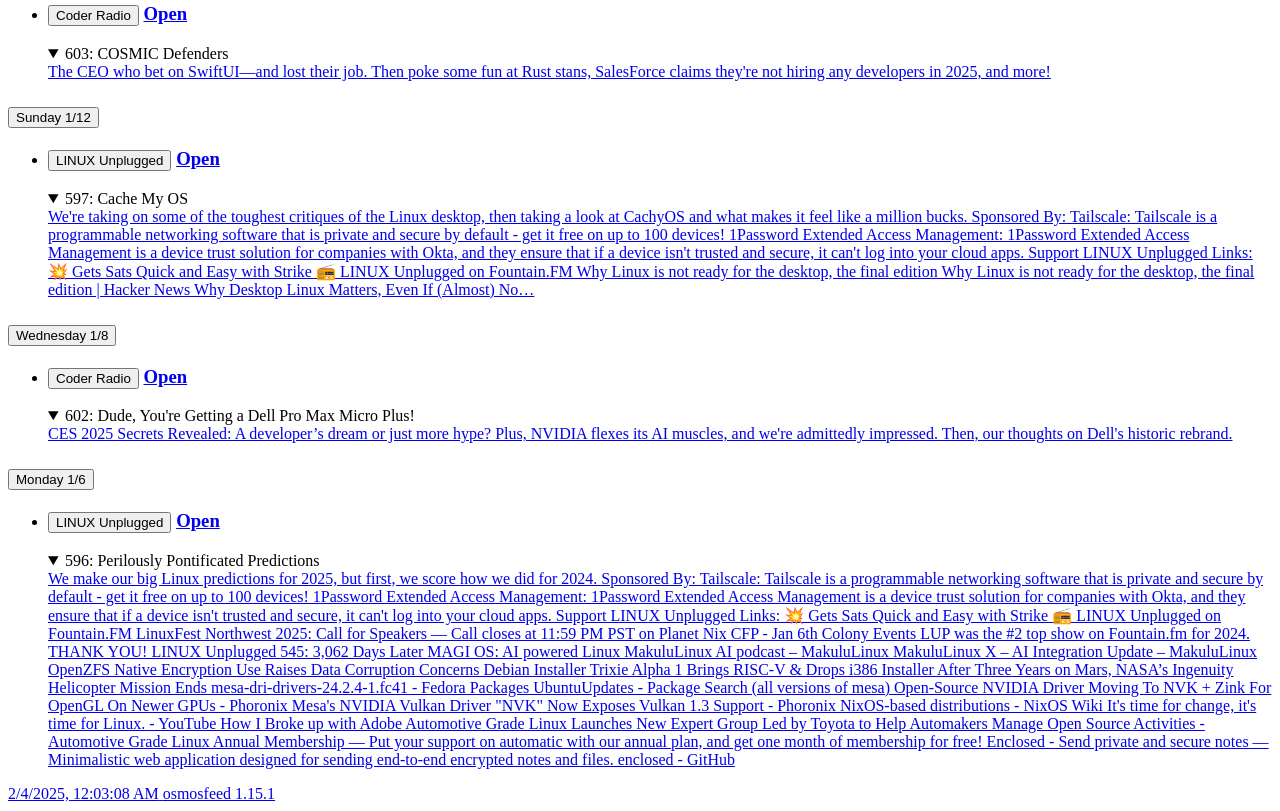
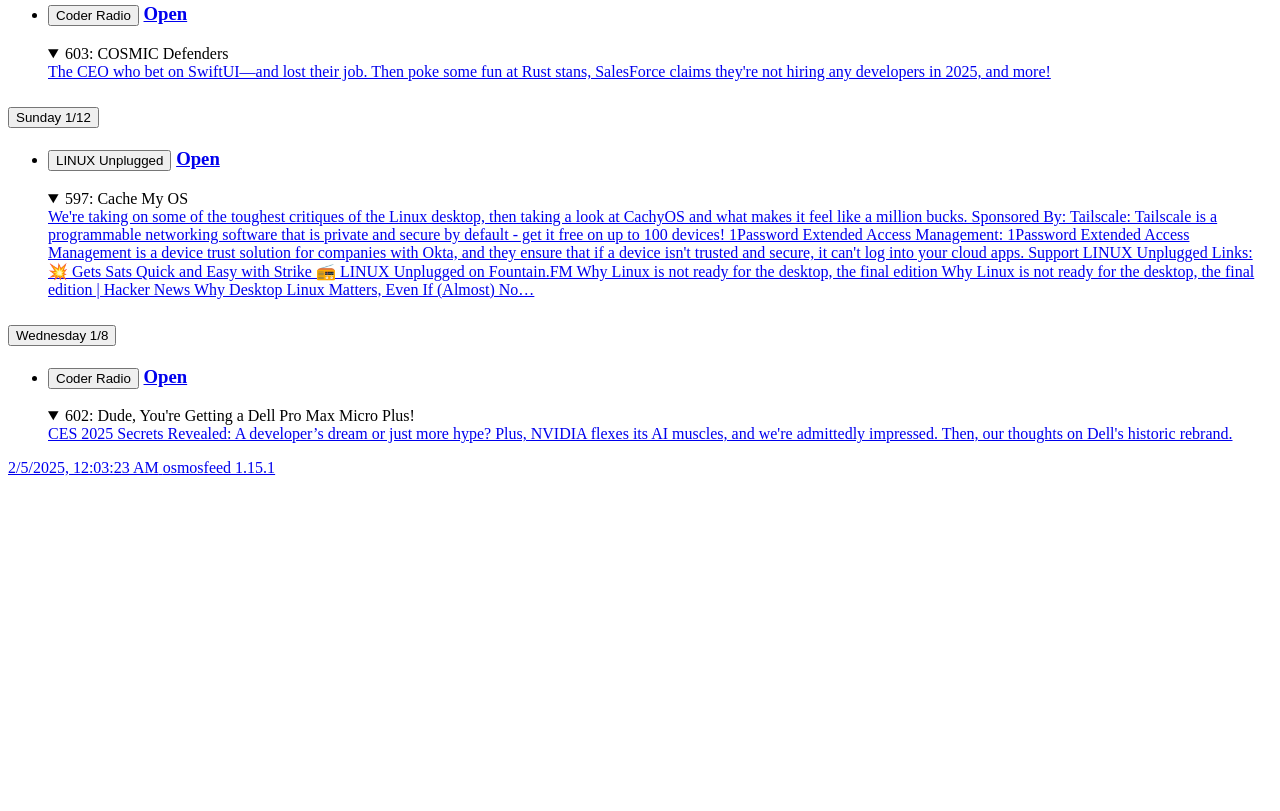
Before and after one commit to marshalmiller/podcasts, a plain HTML site: page index.html in a window 1280 px wide. Shown: the part 1042-1853 px from the top of the page. After the commit the page ends 1527 px from the top, so only its background shows below. Drawn offline with Linux system fonts and the light colour scheme.

Commit message:
deploy: b630cd330da5b4f3824a3dc696a1535f8ef06daa

```diff
--- a/index.html
+++ b/index.html
@@ -436,88 +436,10 @@
             </li>
         </ul>
       </section>
-      <section class="daily-content js-toggle-accordions-scope">
-        <h2 class="daily-heading">
-          <button
-            class="daily-heading-toggle"
-            data-action="toggle-accordions"
-            title="Click to toggle the day, Ctrl + click to toggle all."
-          >
-            <time class="daily-heading-toggle__weekday js-offset-weekday" data-offset-date=2025-01-06 datetime="2025-01-06T02:30:00.000Z">2025-01-06</time>
-            <time class="daily-heading-toggle__date js-offset-date" data-offset-date=2025-01-06 datetime="2025-01-06T02:30:00.000Z"></time>
-          </button>
-        </h2>
-        <ul class="sources card">
-            <li class="card__section">
-              <section class="js-toggle-accordions-scope">
-                <h3 class="source-heading">
-                  <button
-                    class="source-heading__name"
-                    data-action="toggle-accordions"
-                    title="Click to toggle the source, Ctrl + click to toggle all."
-                  >LINUX Unplugged</button>
-                  <a class="source-heading__link" href="https://linuxunplugged.com">Open</a>
-                </h3>
-                <section class="articles-per-source">
-                    <article>
-                      <details
-                        class="article-expander"
-                        data-action="toggle-native-accordion"
-                        data-accordion-key="81369e6c-3be2-4977-a319-df63605fafd1"
-                        open
-                      >
-                        <summary class="article-expander__title">596: Perilously Pontificated Predictions</summary>
-                        <a class="article-summary-link article-summary-box-outer" href="https://linuxunplugged.com/596">
-                          <div class="article-summary-box-inner media-object">
-                            <span class="media-object__text">
-                              <span>We make our big Linux predictions for 2025, but first, we score how we did for 2024.
-Sponsored By:
-
-Tailscale: Tailscale is a programmable networking software that is private and secure by default - get it free on up to 100 devices!
-
-1Password Extended Access Management: 1Password Extended Access Management is a device trust solution for companies with Okta, and they ensure that if a device isn&#x27;t trusted and secure, it can&#x27;t log into your cloud apps.
-
-Support LINUX Unplugged
-Links:
-
-💥 Gets Sats Quick and Easy with Strike
-📻 LINUX Unplugged  on Fountain.FM
-LinuxFest Northwest 2025: Call for Speakers — Call closes at 11:59 PM PST on
-Planet Nix CFP - Jan 6th
-Colony Events
-LUP was the #2 top show on Fountain.fm for 2024. THANK YOU!
-LINUX Unplugged 545: 3,062 Days Later
-MAGI OS: AI powered Linux
-MakuluLinux AI podcast – MakuluLinux
-MakuluLinux X – AI Integration Update – MakuluLinux
-OpenZFS Native Encryption Use Raises Data Corruption Concerns
-Debian Installer Trixie Alpha 1 Brings RISC-V &amp; Drops i386 Installer
-After Three Years on Mars, NASA’s Ingenuity Helicopter Mission Ends
-mesa-dri-drivers-24.2.4-1.fc41 - Fedora Packages
-UbuntuUpdates - Package Search (all versions of mesa)
-Open-Source NVIDIA Driver Moving To NVK + Zink For OpenGL On Newer GPUs - Phoronix
-Mesa&#x27;s NVIDIA Vulkan Driver &quot;NVK&quot; Now Exposes Vulkan 1.3 Support - Phoronix
-NixOS-based distributions - NixOS Wiki
-It&#x27;s time for change, it&#x27;s time for Linux. - YouTube
-How I Broke up with Adobe
-Automotive Grade Linux Launches New Expert Group Led by Toyota to Help Automakers Manage Open Source Activities - Automotive Grade Linux
-Annual Membership — Put your support on automatic with our annual plan, and get one month of membership for free!
-Enclosed - Send private and secure notes — Minimalistic web application designed for sending end-to-end encrypted notes and files.
-enclosed - GitHub</span>
-                            </span>
-                          </div>
-                        </a>
-                      </details>
-                    </article>
-                </section>
-              </section>
-            </li>
-        </ul>
-      </section>
 
     <footer>
-      <a class="footer-link" href="https://github.com/marshalmiller/podcasts/actions/runs/13125325744">
-        <time id="build-timestamp" datetime="2025-02-04T00:03:08.747Z">2025-02-04T00:03:08.747Z</time>
+      <a class="footer-link" href="https://github.com/marshalmiller/podcasts/actions/runs/13147211562">
+        <time id="build-timestamp" datetime="2025-02-05T00:03:23.903Z">2025-02-05T00:03:23.903Z</time>
       </a>
       <a class="footer-link" href="https://github.com/osmoscraft/osmosfeed">osmosfeed 1.15.1</a>
     </footer>
```
Also changed, not shown: cache.json (+0 -18 lines), 1 other file.
